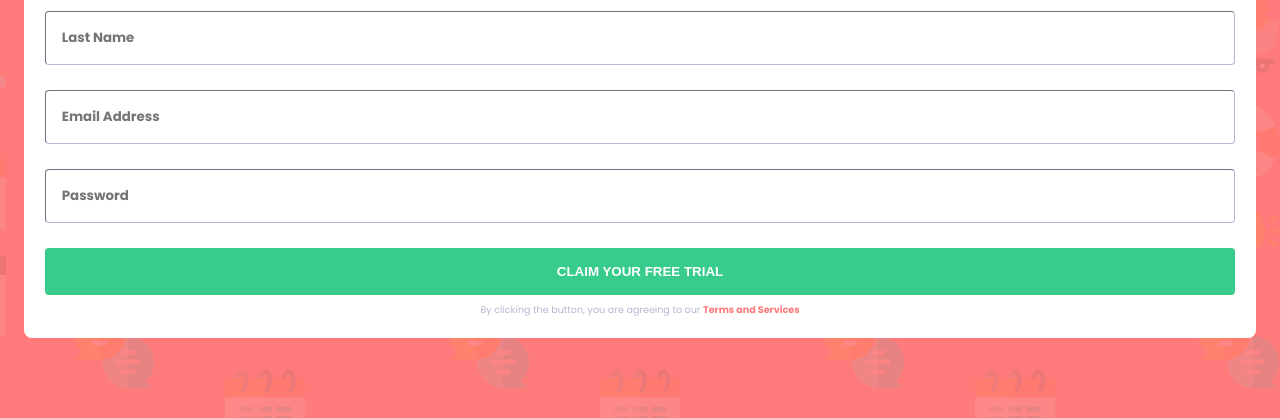
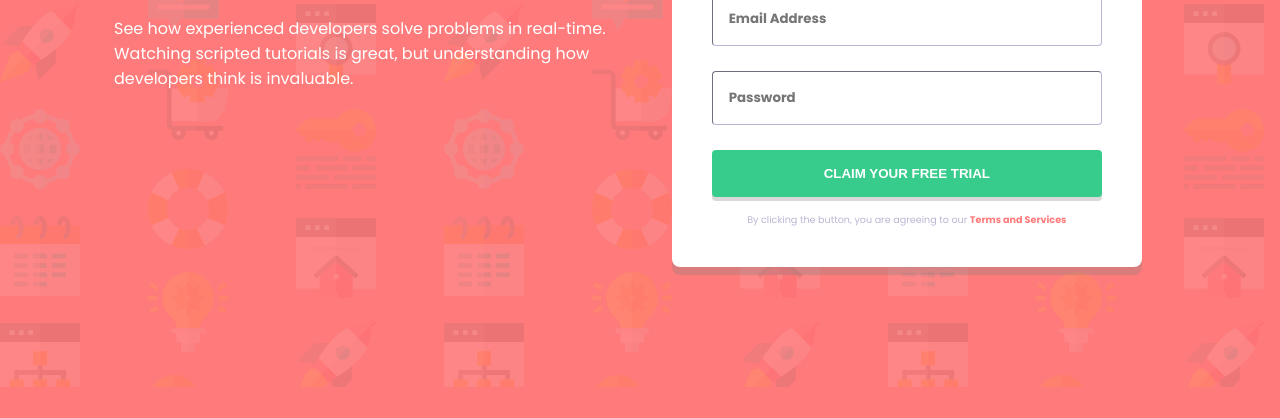
Before and after one commit to jorgecorderozx/signupNewbie, a plain HTML site: page index.html in a window 1280 px wide. Shown: the part 413-831 px from the top of the page. After the commit the page ends 800 px from the top, so only its background shows below. Drawn offline with Linux system fonts and the light colour scheme.

Commit message:
Desktop Design styling

```diff
--- a/index.html
+++ b/index.html
@@ -14,12 +14,14 @@
 </head>
 
 <body>
-  <main class="flex-container">
+  <main class="flex-container" id="mainContainer">
+    <section class="flex-container">
       <h1>Learn to code by watching others</h1>
 
       <p>See how experienced developers solve problems in real-time. Watching scripted tutorials is great,
         but understanding how developers think is invaluable. </p>
-
+    </section>
+    <section class="flex-container">
       <div><span>Try it free 7 days</span> then $20/mo. thereafter</div>
       <form class="flex-container">
         <input type="text" placeholder="First Name">
@@ -33,6 +35,7 @@
         <button type="submit">Claim your free trial </button>
         <p>By clicking the button, you are agreeing to our <span>Terms and Services</span></p>
       </form>
+    </section>
   </main>
 </body>
 
--- a/styles.css
+++ b/styles.css
@@ -5,9 +5,8 @@
     --dark-blue: hsl(249, 10%, 26%);
     --grayish-blue: hsl(246, 25%, 77%);
     --white: hsl(0, 0%, 100%);
+    --shadow:hsla(0, 0%, 50%, 0.3);
 }
-
-
 
 * {
     margin: 0;
@@ -36,21 +35,29 @@ h1  {
     font-size: 1.7rem;
 }
 
-main > p {
-    margin-bottom: 3.5rem;
+section {
+    gap: 1rem;
 }
 
-h1, main > p, div{
+section:nth-child(2){
+    margin-top: 0.40rem;
+}
+
+section > p {
+    margin: 0.8rem 0 2.5rem;
+}
+
+h1, section > p, div{
     text-align: center;
 }
 
-h1, main > p, div, button{
+h1, section > p, div, button{
     color: var(--white);
 }
 
 div {
     border-radius: 1rem;
-    padding: 1.5rem 3rem;
+    padding: 1rem 3rem;
     background-color: var(--blue);
 }
 
@@ -58,7 +65,12 @@ div > span {
     font-weight: 700;
 }
 
+div, form {
+    box-shadow: 0px 0.5rem var(--shadow);
+}
+
 form {
+    margin-top: 0.5rem;
     border-radius: 0.5rem;
     padding: 1.3rem;
     background-color: var(--white);
@@ -72,6 +84,12 @@ input {
     border-color: var(--grayish-blue);
 }
 
+input:focus {
+    outline: none;
+    border-color: var(--blue);
+    border-width: 1.8px;
+}
+
 input::placeholder{
     font-weight: 700;
 }
@@ -83,6 +101,7 @@ button {
     background-color: var(--green);
     text-transform: uppercase;
     font-weight: 600;
+    box-shadow: 0px 4px var(--shadow);
 }
 
 form > p {
@@ -97,3 +116,48 @@ p > span {
     color: var(--red);
     font-weight: 700;
 }
+
+@media (min-width:1024px){
+    body {
+        display: flex;
+        justify-content: center;
+        align-items: center;
+        background-image: url(images/bg-intro-desktop.png);
+    }
+
+    #mainContainer {
+        flex-direction: row;
+        max-width: 1100px;
+    }
+
+    section {
+        width: 50%;
+    }
+
+    section:nth-child(1){
+        justify-content: center;
+    }
+
+    h1 {
+        font-size: 3rem;
+    }
+
+    h1, section:nth-child(1) > p{
+        text-align: left;
+    }
+
+    section:nth-child(2){
+        padding: 0 1.5rem;
+    }
+
+    form {
+        padding: 2.5rem;
+    }
+
+    form > p {
+        text-align: center;
+        padding: 0;
+        margin-top: 1rem;
+
+    }
+}
```
Lines whose indentation alone changed are shown as unchanged.
